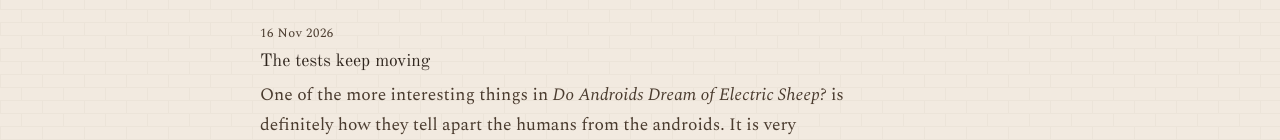
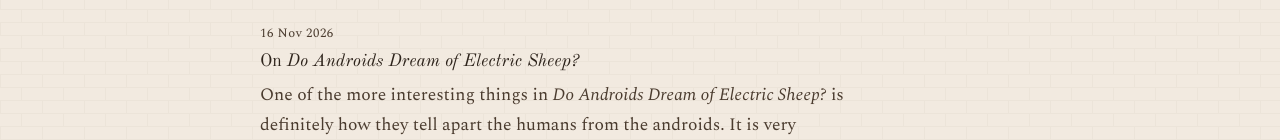
Before and after one commit to Navy017/navy017.github.io, a plain HTML site: page writing.html in a window 1280 px wide. Shown: the part 290-430 px from the top of the page. Drawn offline with nearby package versions, Linux system fonts and the light colour scheme; a web font is replaced by a local one.

Commit message:
Retitle opinion piece
Co-Authored-By: Claude Opus 5.5 <noreply@anthropic.com>

```diff
--- a/writing.html
+++ b/writing.html
@@ -820,7 +820,7 @@ p{margin:0 0 14px;max-width:74ch}
 
       <article class="post">
         <p class="post__date">16 Nov 2026</p>
-        <h3>The tests keep moving</h3>
+        <h3>On <em>Do Androids Dream of Electric Sheep?</em></h3>
         <p>One of the more interesting things in <em>Do Androids Dream of Electric Sheep?</em> is definitely how
         they tell apart the humans from the androids. It is very interesting, though, as something captures
         slowly what it takes to be a human: as it is able to learn what we say and do, the tests become more and
```
